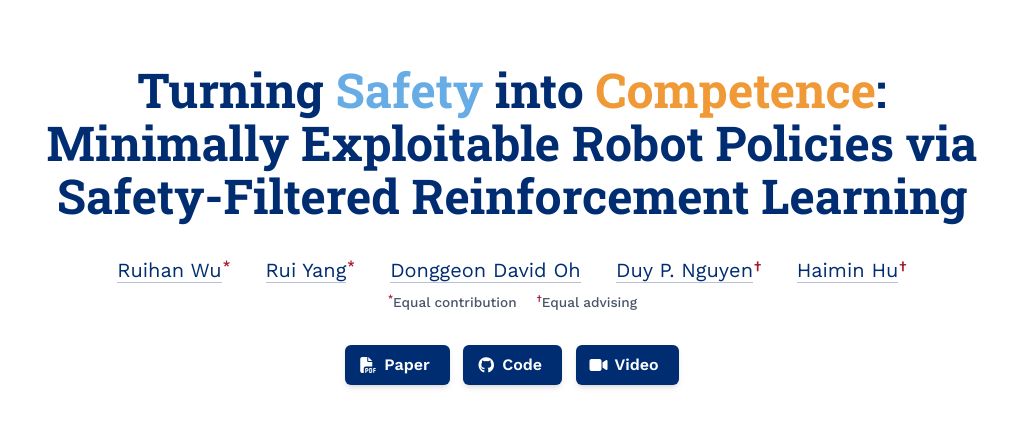
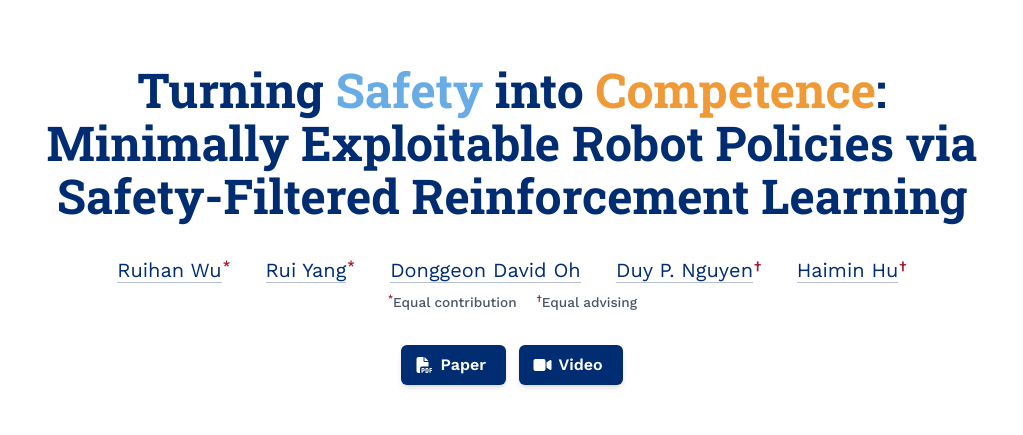
Before and after one commit to JHU-AllianceLab/s2c, a plain HTML site: page index.html in a window 1280 px wide. Shown: the top 435 px of the page, without its empty margins (128-1151 px from the left). Drawn offline with nearby package versions, Linux system fonts and the light colour scheme.

Commit message:
update paper link

```diff
--- a/index.html
+++ b/index.html
@@ -38,7 +38,7 @@
   <link rel="stylesheet" href="static/css/bulma.min.css">
   <link rel="stylesheet" href="static/css/fontawesome.all.min.css">
   <link rel="stylesheet" href="static/css/index.css">
-  <link rel="stylesheet" href="static/css/lab-theme.css?v=14">
+  <link rel="stylesheet" href="static/css/lab-theme.css?v=16">
   <script defer src="static/js/fontawesome.all.min.js"></script>
 </head>
 
@@ -65,12 +65,14 @@
                 class="author-mark">&dagger;</sup>Equal advising</span></div>
         </div>
         <div class="publication-links">
-          <!-- TODO: Paper href is still "#" - fill it, or drop the button until the paper is out -->
-          <span class="link-block"><a href="#" class="external-link button is-normal is-rounded is-dark">
+          <span class="link-block"><a href="https://arxiv.org/abs/2609.27312" target="_blank" rel="noopener"
+              class="external-link button is-normal is-rounded is-dark">
               <span class="icon"><i class="fas fa-file-pdf"></i></span><span>Paper</span></a></span>
+          <!-- Code button: uncomment once the repo is public
           <span class="link-block"><a href="https://github.com/JHU-AllianceLab/go2-safe-zerosum-game" target="_blank" rel="noopener"
               class="external-link button is-normal is-rounded is-dark">
               <span class="icon"><i class="fab fa-github"></i></span><span>Code</span></a></span>
+          -->
           <span class="link-block"><a href="#video" class="external-link button is-normal is-rounded is-dark">
               <span class="icon"><i class="fas fa-video"></i></span><span>Video</span></a></span>
         </div>
@@ -334,11 +336,10 @@
   <section class="section" id="BibTeX" hidden>
     <div class="container is-max-desktop content">
       <h2 class="title">BibTeX</h2>
-      <!-- TODO: replace once the arXiv entry exists -->
       <pre><code>@article{s2c2026,
   title   = {Turning Safety into Competence: Minimally Exploitable Robot Policies via Safety-Filtered Reinforcement Learning},
   author  = {Wu, Ruihan and Yang, Rui and Oh, Donggeon David and Nguyen, Duy and Hu, Haimin},
-  journal = {arXiv preprint arXiv:TODO},
+  journal = {arXiv preprint arXiv:2609.27312},
   year    = {2026}
 }</code></pre>
     </div>
```
